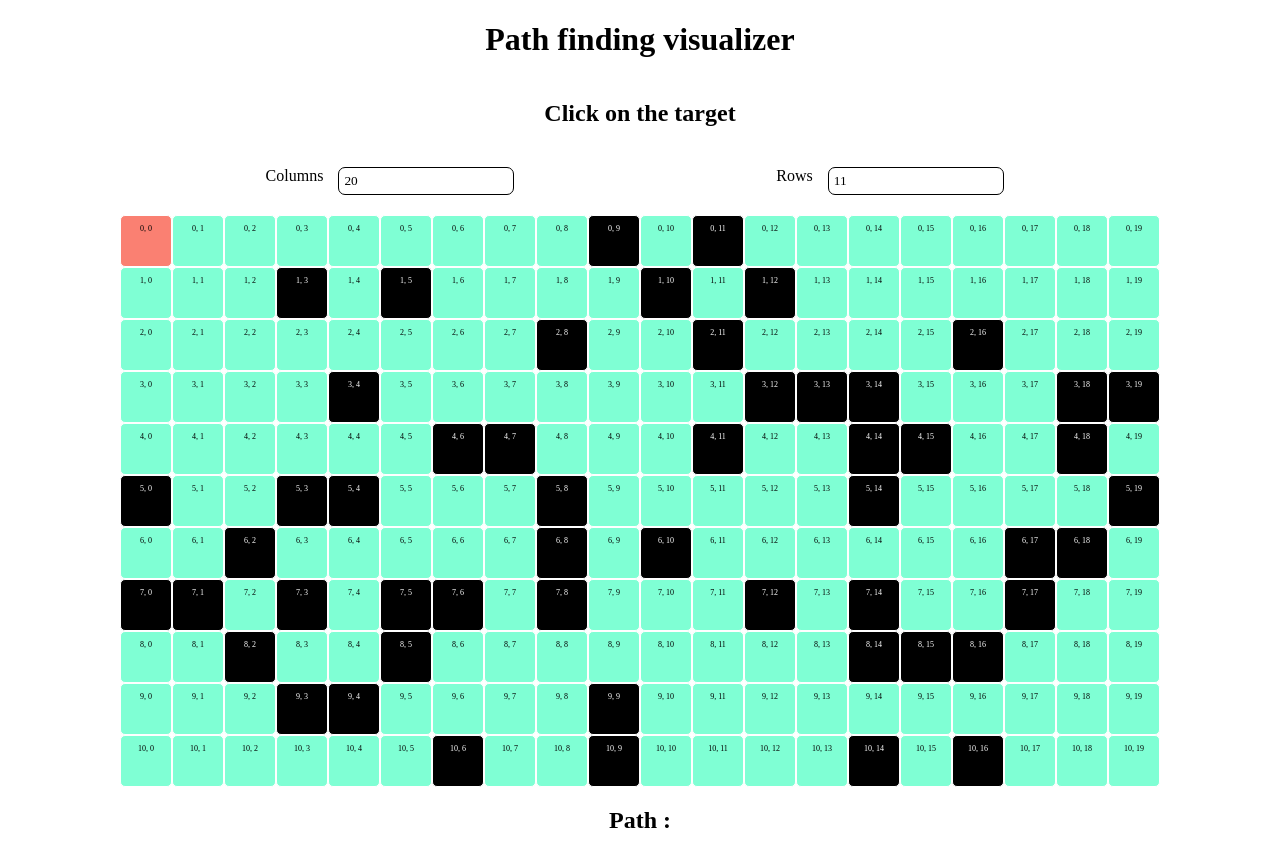
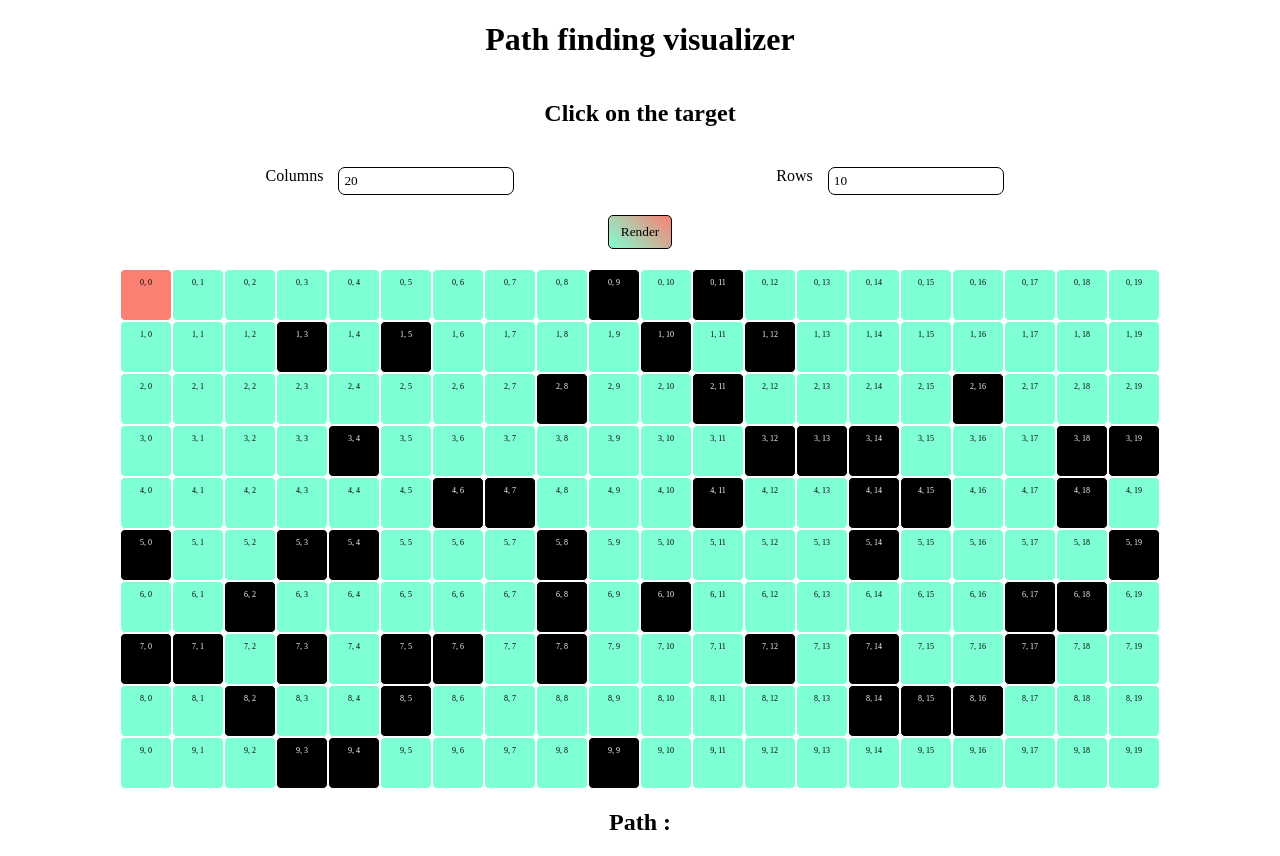
Before and after one commit to 0x4bd0/path-finding-visualizer, a React (Create React App) app: page / in a window 1280 px wide. Built offline with nearby package versions, Linux system fonts and the light colour scheme.

Commit message:
added form to change the cols & rows

```diff
--- a/src/comps/pathFinder.jsx
+++ b/src/comps/pathFinder.jsx
@@ -12,7 +12,7 @@ const PathFinder = () => {
 	const [endBloc, setendBloc] = useState(null);
 	const [cantFindPath, setCantFindPath] = useState(false);
 	const [initialCols, setinitialCols] = useState(20);
-	const [initialRows, setinitialRows] = useState(11);
+	const [initialRows, setinitialRows] = useState(10);
 
 	let startBlocRow, startBlocCol, endBlocRow, endBlocCol;
 	startBlocRow = startBlocCol = 0;
@@ -24,7 +24,7 @@ const PathFinder = () => {
 	}, []);
 
 	const generateGrid = () => {
-		const myGrid = new Array(initialRows)
+		let myGrid = new Array(initialRows)
 			.fill(null)
 			.map((item) => new Array(initialCols).fill(null));
 
@@ -34,6 +34,7 @@ const PathFinder = () => {
 			}
 		}
 
+		myGrid[startBlocRow][startBlocCol].wall = false;;
 		setgrid(myGrid);
 		addNextToBlocs(myGrid);
 	};
@@ -41,7 +42,6 @@ const PathFinder = () => {
 	useEffect(() => {
 		if (endBloc) {
 			const startBloc = grid[startBlocRow][startBlocCol];
-			startBloc.wall = false;
 			let tmpPath = aStar(startBloc, endBloc);
 			if (tmpPath) {
 				setpath(tmpPath);
@@ -109,17 +109,37 @@ const PathFinder = () => {
 		}
 	};
 
+	const reRenderBoard = () => {
+		generateGrid();
+	};
+
 	const renderBlocs = (
 		<div>
 			<div className='configBox'>
 				<div className='configBoxItem'>
 					<label htmlFor=''>Columns</label>
-					<input type='text' name='' id='' value={initialCols} />
+					<input
+						type='text'
+						name=''
+						id=''
+						value={initialCols}
+						onChange={(e) => setinitialCols(parseInt(e.target.value))}
+					/>
 				</div>
 				<div className='configBoxItem'>
 					<label htmlFor=''>Rows</label>
-					<input type='text' name='' id='' value={initialRows} />
-				</div>{' '}
+					<input
+						type='text'
+						name=''
+						id=''
+						value={initialRows}
+						onChange={(e) => setinitialRows(parseInt(e.target.value))}
+					/>
+				</div>
+			</div>
+
+			<div className='configBox'>
+				<button onClick={() => reRenderBoard()}>Render</button>
 			</div>
 			{grid.map((row, rowIndex) => {
 				return (
--- a/src/index.css
+++ b/src/index.css
@@ -86,3 +86,17 @@ code {
     border: 1px solid black;
     border-radius: 7px
 }
+
+
+.configBox > button{
+    flex : 1;
+    flex-grow: unset;
+    margin: 0 auto;
+    padding: 8px 12px;
+    color: black;
+    border: 1px solid black;
+    border-radius: 5px;
+    background: linear-gradient(
+45deg
+, #7fffd3, salmon);
+}
```
